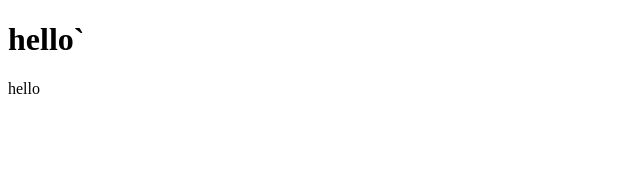
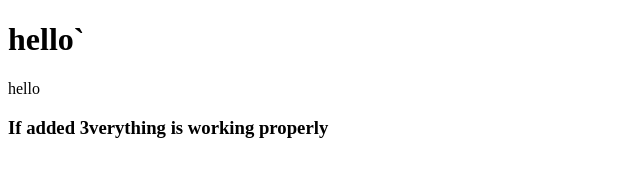
Before and after one commit to ShahariarRahman/Branches, a plain HTML site: page index.html in a window 1280 px wide. Shown: the whole page, without its empty margins (0-640 px from the left). Drawn offline with Linux system fonts and the light colour scheme.

Commit message:
h3 added

```diff
--- a/index.html
+++ b/index.html
@@ -9,5 +9,6 @@
 <body>
     <h1>hello`</h1>
     <p>hello</p>
+    <h3>If added 3verything is working properly</h3>
 </body>
 </html>
```
